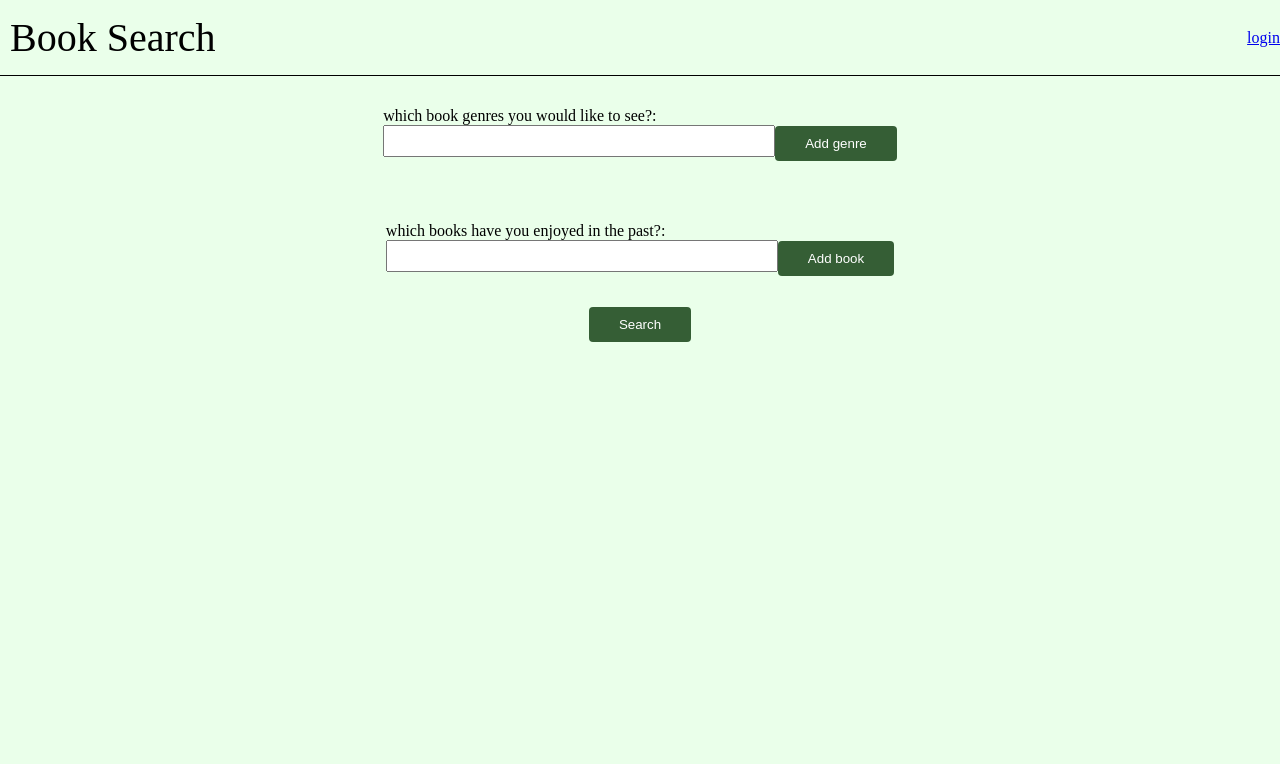
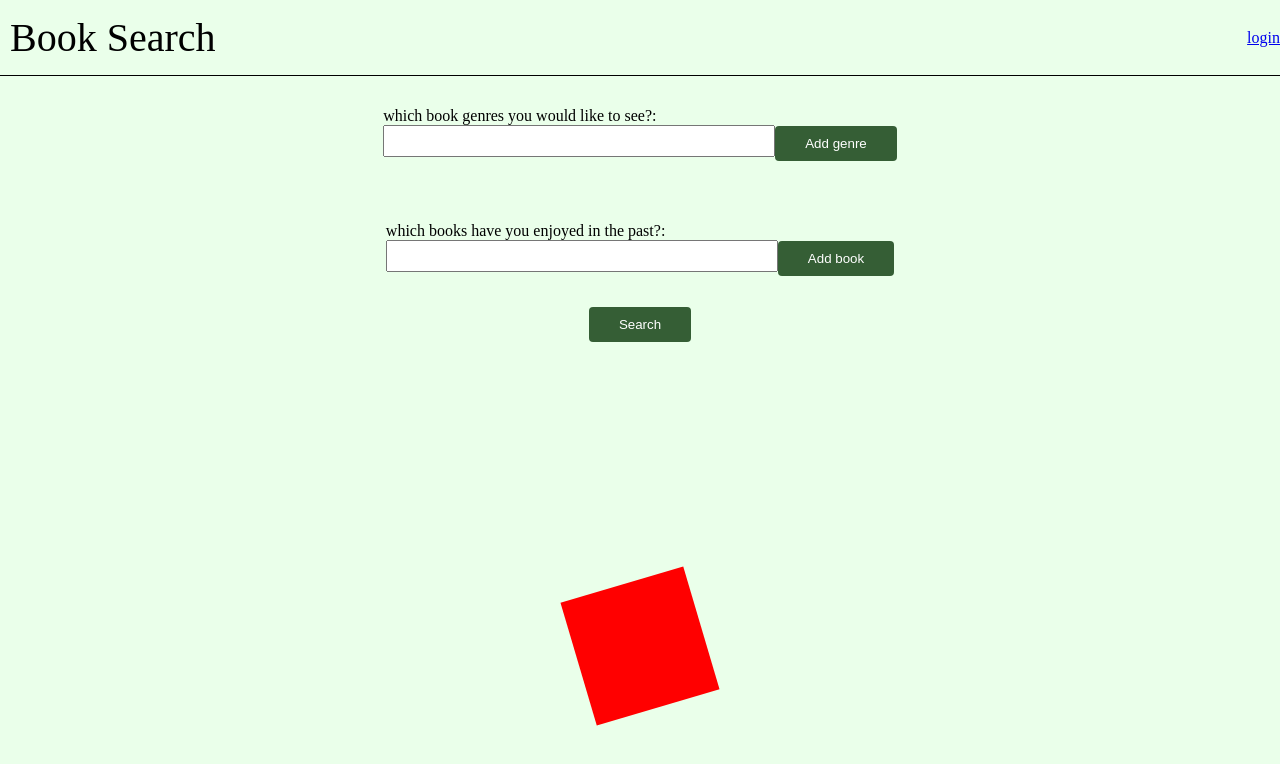
Before and after one commit to SpencerHitchcock05/Book-App, a React app in the folder client/: page / in a window 1280 px wide. Shown: the top 764 px of the page. Built offline with nearby package versions, Linux system fonts and the light colour scheme; the HTML template or start-up script is replaced by a standard one.

Commit message:
added spinning icon for loading

```diff
--- a/client/src/App.css
+++ b/client/src/App.css
@@ -134,6 +134,25 @@ body {
     -ms-user-select: none;
   }
 
+#loading-icon {
+    margin: 30vh;
+    width: 10vw;
+    height: 10vw;
+    background-color: red;
+    animation: spin 2s infinite;
+}
+
+
+@keyframes spin {
+    0% {
+        transform: rotate(0deg);
+    }
+
+    100% {
+        transform: rotate(359deg);
+    }
+
+}
 
 @keyframes swipe-right {
 
--- a/client/src/Content.jsx
+++ b/client/src/Content.jsx
@@ -1,6 +1,7 @@
 import { useState, useRef } from 'react';
-import Params from './Params.jsx'
+import Params from './Params.jsx';
 import Result from './Result.jsx';
+import LoadingIcon from './LoadingIcon.jsx'
 
 
 
@@ -55,7 +56,8 @@ function Content() {
             </div>
             </>}
 
-            {searching && <>Loading</>}
+            {/* {searching && <LoadingIcon/>} */}
+            <LoadingIcon/>
 
             {suggestions && <>
               <Result suggestions={suggestions} />
--- /dev/null
+++ b/client/src/LoadingIcon.jsx
@@ -0,0 +1,11 @@
+
+
+const LoadingIcon = () => {
+
+    return (
+        <div id="loading-icon">
+
+        </div>
+    )
+}
+export default LoadingIcon
```
